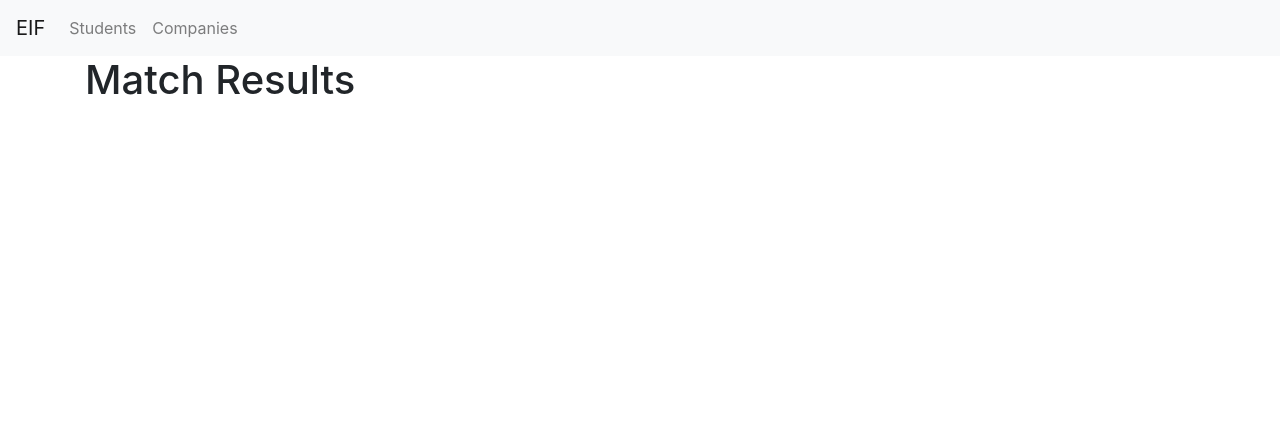
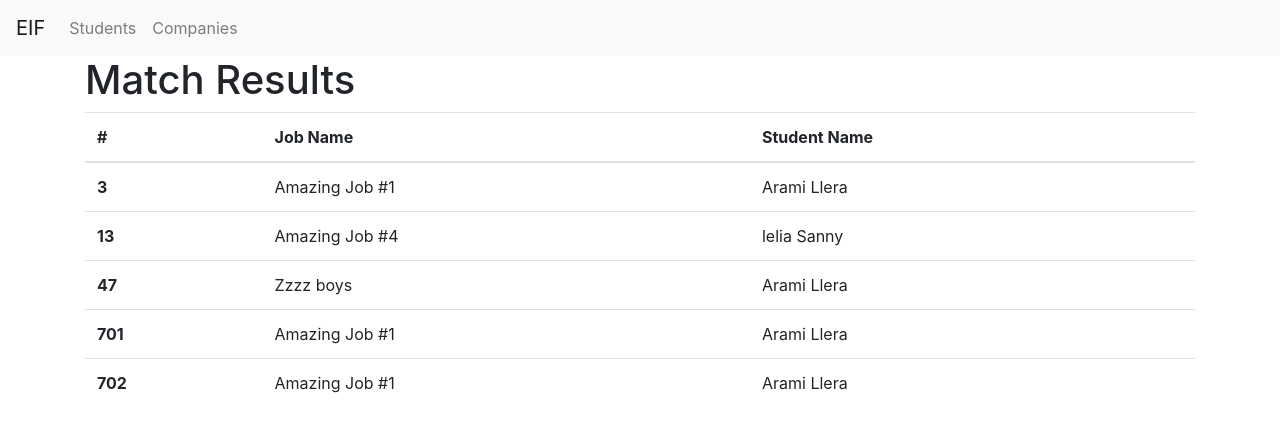
Before and after one commit to Dallas19/team-4, a Django app: page /match/match_for_interviews in a window 1280 px wide. Shown: the top 432 px of the page. Run offline with Django 3.2, Linux system fonts and the light colour scheme; data comes from the database, SQL or seed files in the repository; parts of the project's set-up code (start-up, migrations or seed data) failed here and were passed over; some libraries are stand-ins or nearby versions.

Commit message:
Add match results view

```diff
--- a/eif/match/fixtures/data.json
+++ b/eif/match/fixtures/data.json
@@ -37,7 +37,7 @@
             "compensation": 5000,
             "name": "Amazing Job #1",
             "number_of_positions": 1,
-            "company": 2
+            "company": 401
         }
     },
     {
@@ -49,7 +49,7 @@
             "compensation": 5000,
             "name": "Amazing Job #1",
             "number_of_positions": 1,
-            "company": 2
+            "company": 401
         }
     },
     {
--- /dev/null
+++ b/eif/match/fixtures/testdata.json
@@ -0,0 +1,51 @@
+[
+    {
+        "model": "match.student",
+        "pk": 1,
+        "fields": {
+            "resume": "http://www.africau.edu/images/default/sample.pdf",
+            "GPA": 3.99,
+            "first_name": "Arami",
+            "last_name": "Llera"
+        }
+    },
+    {
+        "model": "match.company",
+        "pk": 2,
+        "fields": {
+            "about_info": "The most amazing company",
+            "company_location": "Plano, TX",
+            "company_name": "JPMorgan Chase"
+        }
+    },
+    {
+        "model": "match.job",
+        "pk": 3,
+        "fields": {
+            "description": "Amazing Job #1 is amazing because lalalala",
+            "location": "Plano, TX",
+            "compensation": 5000,
+            "name": "Amazing Job #1",
+            "number_of_positions": 1,
+            "company": 2
+        }
+    },
+    {
+        "model": "match.StudentJob",
+        "pk": 4,
+        "fields": {
+            "job": 3,
+            "rank": 1,
+            "student": 1
+        }
+    },
+    {
+        "model": "match.CompanyStudent",
+        "pk": 5,
+        "fields": {
+            "job": 3,
+            "rank": 1,
+            "student": 1
+        }
+    }
+]
--- a/eif/match/templates/match/match_results.html
+++ b/eif/match/templates/match/match_results.html
@@ -2,4 +2,24 @@
 {% block content %}
     <h1>Match Results</h1>
     <!-- Add in their rankings -->
+    <table class="table">
+        <thead>
+          <tr>
+            <th scope="col">#</th>
+            <th scope="col">Job Name</th>
+            <th scope="col">Student Name</th>
+          </tr>
+        </thead>
+        <tbody>
+            {% for job, students in jobs %}
+                {% for student in students %}
+                    <tr>
+                        <th scope="row">{{ job.id }}</th>
+                        <td>{{ job.name }}</td>
+                        <td>{{ student.first_name }} {{ student.last_name }}</td>
+                    </tr>
+                {% endfor %}
+            {% endfor %}
+        </tbody>
+      </table>
 {% endblock content %}
--- a/eif/match/views.py
+++ b/eif/match/views.py
@@ -45,7 +45,22 @@ def match_interviews(request):
             jobs_dict[job.id].append(rank.student.id)
     # jobs, students = get_match_info()
     # 2 is max number of students that can be interviewed for a position
-    match_results = match(jobs_dict, students_dict, 2)
-    print("Match Results")
-    print(match_results)
-    return render(request, 'match/match_results.html')
+    match_results_dict = match(jobs_dict, students_dict, 2)
+    print(match_results_dict)
+
+    # Construct a new dict with objects instead of keys
+    match_results_converted = {}
+    for job, student_array in match_results_dict.items():
+        job_object = get_object_or_404(Job, pk=job)
+        match_results_converted[job_object] = []
+        for student in student_array:
+            student_object = get_object_or_404(Student, pk=student)
+            match_results_converted[job_object].append(student_object)
+    print(match_results_converted)
+
+    for job in match_results_converted:
+        print(match_results_converted[job])
+
+    context = {'jobs': match_results_converted.items()}
+
+    return render(request, 'match/match_results.html', context)
```
